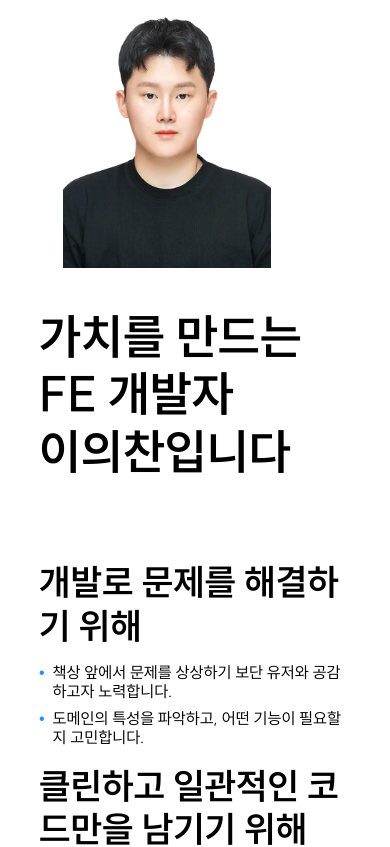
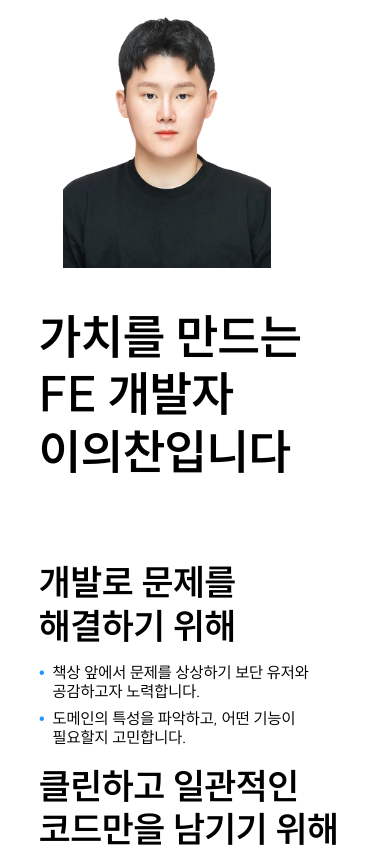
Before and after one commit to Legitgoons/Resume, a Next.js app: page / in a window 390 px wide. Shown: the top 847 px of the page. Built offline with nearby package versions, Linux system fonts and the light colour scheme.

Commit message:
Feat: 가독성 향상을 위해 Home 컴포넌트 main에 break-keep 속성 추가

```diff
--- a/src/app/page.tsx
+++ b/src/app/page.tsx
@@ -5,7 +5,7 @@ import Education from './components/profile/Education';
 
 export default function Home() {
   return (
-    <main className="flex w-4/5 flex-col gap-y-10 md:w-2/3 lg:w-7/12 ">
+    <main className="flex w-4/5 flex-col gap-y-10 break-keep md:w-2/3 lg:w-7/12">
       <Title />
       <Intro />
       <Education />
```
